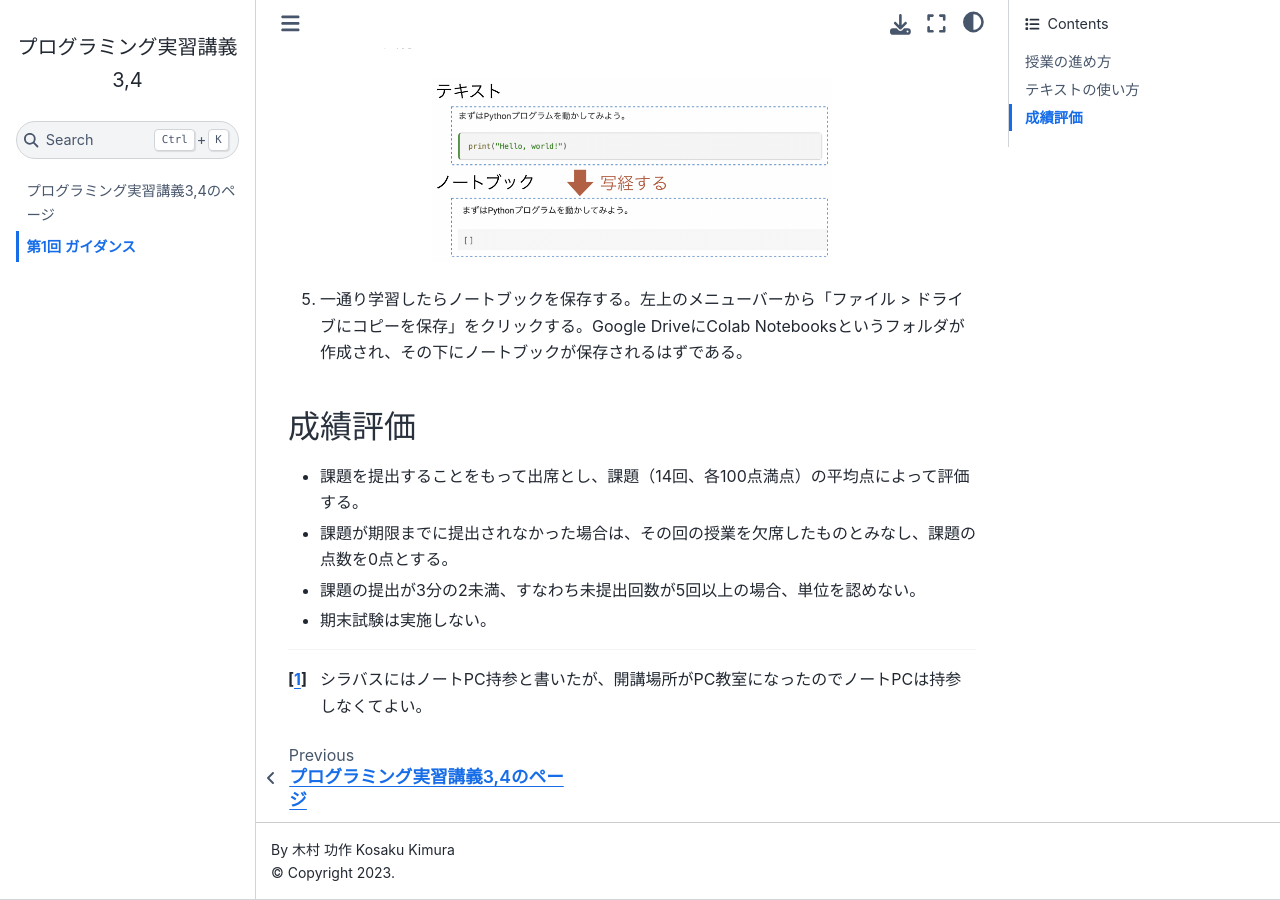
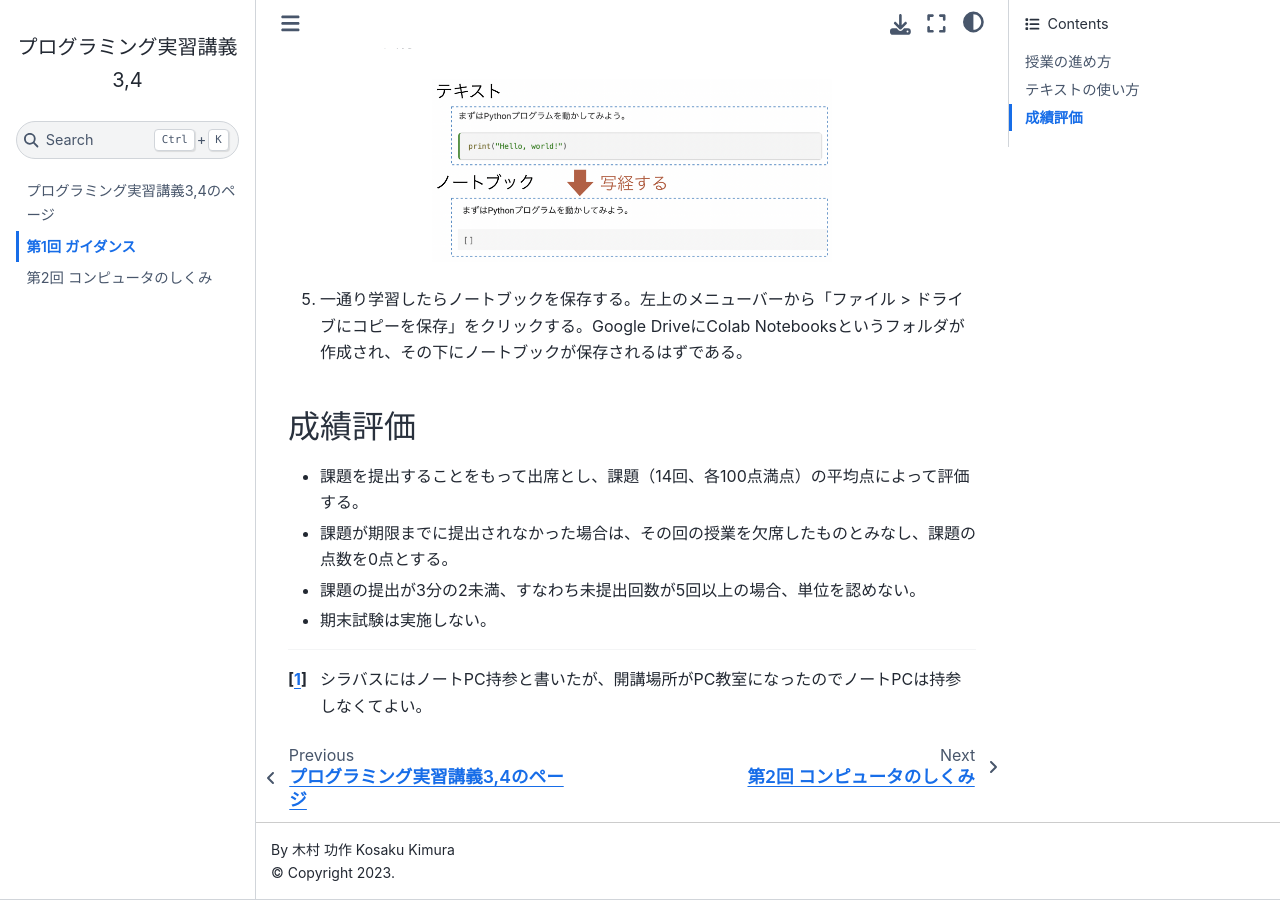
Before and after one commit to kimusaku/begin-python-2023, a Jupyter Book: the page built from lecture01.md, in a window 1280 px wide and 900 px high, scrolled down 1238 px. Built offline with Jupyter Book 1.0.4 settings and Sphinx 7.4.7 and the Sphinx Book theme 1.1.4, drawn with Linux system fonts in a browser that asks for light colours; some of the changed lines change nothing that is shown.

Commit message:
add lecture02
Signed-off-by: Kosaku Kimura <kimura.kosaku@fujitsu.com>

````diff
--- a/_toc.yml
+++ b/_toc.yml
@@ -5,7 +5,7 @@
 root: intro
 chapters:
   - file: lecture01
-# - file: lecture02
+  - file: lecture02
 # - file: lecture03
 # - file: lecture04
 # - file: lecture05
--- /dev/null
+++ b/lecture02.md
@@ -0,0 +1,227 @@
+---
+jupytext:
+  formats: md:myst
+  text_representation:
+    extension: .md
+    format_name: myst
+    format_version: 0.13
+    jupytext_version: 1.11.5
+kernelspec:
+  display_name: Python 3
+  language: python
+  name: python3
+---
+
+# 第2回 コンピュータのしくみ
+
+## この授業で学ぶこと
+
+この授業では、プログラミングを行うにあたり使用している環境がどれほど膨大な抽象化の下に成り立っているかをかいつまんで説明していく。
+
+## 我々が直接見ている光景
+
+この授業を受けている間、皆さんはコンピュータの前に座って、ディスプレイ上のWebブラウザに表示されたこのテキストやGoogle Colabの画面を見て、キーボードやマウスを操作しながらプログラムを書いていくことになる。現在のほとんどのコンピュータの基本的な形は**ノイマン型**のコンピュータアーキテクチャに準ずるものであり、以下の図[^f1]のように
+
+- 入力装置: キーボード、マウス
+- 出力装置: ディスプレイ
+- 記憶装置: メモリ、ディスク
+- CPU
+
+から構成されている。
+
+```{figure} ./pic/Von_Neumann_Architecture.png
+---
+width: 100%
+name: newmann
+---
+ノイマン型コンピュータ
+```
+
+[^f1]: 出典: Wikipedia. https://ja.wikipedia.org/wiki/%E3%83%8E%E3%82%A4%E3%83%9E%E3%83%B3%E5%9E%8B
+
+ここで、入力装置、出力装置については実際に触れるモノがあるため想像しやすいが、記憶装置、CPUの部分がどうなっているかを想像するのは難しいと思う。
+CPUは主にコンピュータの中のあらゆるものを制御したり、数値データをもとに演算をしたりする部分であり、記憶装置はその過程で一時的に情報を記憶しておく部分である。
+記憶装置、CPUは目の前にある筐体（謎の箱？）の中に入っており、基本的なコンピュータの構成としては目の前に見えるものだけで完結している。
+しかし、WebブラウザでGoogle Colab等を使ってプログラムを書く上ではこれでは完結しない。
+
+## Google Colabとクラウド
+
+初回の授業でGoogle Colab上のプログラムを実行したとき、最初のセットアップの時間を除けば一瞬で答えが返ってきたと思う。
+ところで、この計算を行った実体は何であるかご存知だろうか。
+一見するとGoogle Colabを表示しているWebブラウザもしくは目の前のコンピュータが計算を実行しているように見えたかもしれない。
+しかし実はそうではない。
+
+正解はGoogle Colab上で ``!curl ipinfo.io`` というコマンドを実行することで確かめることができる。
+このコマンドは、コンピュータの位置情報を返してくれる。
+私の環境では、次のような結果が返ってきた。
+
+```{code-cell}
+:tags: [remove-output]
+    {
+     "ip": "34.125.107.162",
+     "hostname": "162.107.125.34.bc.googleusercontent.com",
+     "city": "Las Vegas",
+     "region": "Nevada",
+     "country": "US",
+     "loc": "36.1750,-115.1372",
+     "org": "AS396982 Google LLC",
+     "postal": "89111",
+     "timezone": "America/Los_Angeles",
+     "readme": "https://ipinfo.io/missingauth"
+    }
+```
+
+このうち ``ip`` の横の番号 ``34.125.107.162`` は、**IPアドレス**というインターネット上での住所を表す。
+IPアドレスの番号は、通信を行う全世界のネットワークで一意となるように決められており、電話番号のようなものだと思ってよい（あなたのPC、スマホ、ゲーム機などもインターネット接続時にはIPアドレスが定められている）。
+さらに上記の結果からは、IPアドレスに紐づいた地理情報なども確認することができる。
+countryにはアメリカ、regionにはネバダ、cityにはラスベガスと書かれている。
+実は計算を行った実体は、Google社の所有するアメリカのデータセンターのコンピュータ（[写真](https://www.google.com/about/datacenters/gallery/)）だったのである！
+
+つまり、一瞬の間にプログラムの情報を乗せた光信号（一部のケーブルでは電気信号）が日本のあなたのPCを出発し、太平洋の海底に張り巡らされた**海底ケーブル**を伝わって、アメリカのとあるコンピュータに到達し、そして実行結果を乗せて帰ってきたということである。
+
+Google Colabのように利用者の必要とするコンピュータ資源を、必要なときに必要な量提供する仕組みのことを**クラウド**と呼ぶ。
+私たちが検索したり、SNSや動画配信サイト、ECサイト、オンラインゲームを利用したりするとき、実は多くの場合に裏ではクラウドを利用しており、上で見たような世界規模の通信が行われている。
+クラウドは私たちの社会・経済を支える重要なインフラとなりつつあり、皆さんも概要は知っておいてほしいので少し説明を加える。
+
+まず、インターネットなどのネットワークを通じて何かしらのリクエストを受け、それに応じてサービスを提供するコンピュータのことを**サーバー**という。リクエストを送る側のコンピュータを**クライアント**
+従来、サーバーと言えば対応する1台のコンピュータが存在し、各社がWebサービスを展開するには、それを自前に用意してインターネットに公開するか他社からレンタルする必要があった。
+レンタルサーバーの場合は1台のサーバーを複数ユーザーで利用するのが一般的だが、あくまで1つの大きな環境を共用で使うという形式である。
+一方、クラウドが行っていることは、 1台の物理的なコンピュータに複数の独立した**仮想的**なサーバーを作り、そのうち1つを1ユーザーに貸し出すということである。
+利用者の視点に立つと、物理的な単位・実体を気にすることなく、必要なときに必要なサイズのサーバーを借りることができる。
+またクラウドプロバイダーの視点に立つと、大勢の利用者にコンピュータ資源をうまく配分してコンピュータの稼働率を100%に近づけることで、利益の最大化を図ることができる。
+つまりクラウドとは、コンピュータの物理的な実体を抽象化し、自在にコンピュータ資源を配分できるようにすることで、ユーザーの利便性・資源の効率性を高めた技術と言うことができる。
+
+このようにどこかの国のどこかのデータセンターの中のコンピュータを、日常的に意識することなく利用しているというのが、現在の私たちとコンピュータの関係の一例である。
+
+## 実際に何が起きているのか
+
+Google Colabのコードセルに `1+1` を入力したときに `2` が表示されるまでの間におよそ何が起きているのかを説明していく。なおここに書いている内容は雰囲気を理解いただくために講師が想像で記述したものであり、実際は大きく異なる可能性があることに留意いただきたい。
+
+### アプリケーションレベルの話
+
+目の前に見えているGoogle Colabの画面は手元のコンピュータのWebブラウザ上でクライアントとして動作しているプログラムのようなものである。
+このプログラムがキーボードやマウスから画面の操作を受け付け、Google Colabに操作をリクエストしたり画面を描き直したりする。
+キーボードから `1+1`という入力を受け付け、キーボードやマウスの操作により画面から実行操作がなされた時にGoogle Colabに実行リクエストが送られる。
+Google Colabは `1+1` と書かれたコードセルを実行し、 `2`を取得する
+
+### プログラミング言語処理系レベルの話
+
+手元のWebブラウザではGoogle Colabの画面を描画するのに、HTMLエレメントで構成されたHTMLソースによる見た目の定義とJavaScript (ECMAScript)で書かれた振る舞いの記述を用いる。然るべき操作をした時にサーバ側へリクエストを送るような振る舞いもこのレベルで記述されている。
+Google Colab側では、Jupyterやデータサイエンス系のライブラリがインストールされたPython言語処理系が動いており、クライアントから送られた`1+1`という式を解析し、下の図のような抽象構文木を得る。これを評価し `2`を得る。
+
+```{figure} ./pic/ast_1+1.png
+---
+width: 100%
+name: ast
+---
+1+1の抽象構文木
+```
+
+### 計算機回路レベルの話
+
+`1+1`の演算はCPUによって行われる。CPUは膨大な数の半導体素子によって構成された巨大な計算機回路である。
+実際はもっと想像も及ばないほど複雑であるが、単純化のためにここでは `1+1`という足し算を計算する回路についてだけ考える。
+このような回路は、論理演算を実現するAND, OR, NOT, XOR, NAND, NOR等の回路の組合せで構成される。
+この回路のA=1,B=1が入力され、計算結果S=0,C=1が出力される（10進数の2は2進数で10であり、ここでは2進数で計算するため、桁上がりが発生する）
+
+```{figure} ./pic/halfadder.png
+---
+width: 100%
+name: halfadder
+---
+半加算器
+```
+
+#### 2進数による情報の表現
+
+まずコンピュータ上のすべての情報・処理は、細かい要素に分解していけば、必ず0または1の数字の並び・操作にまで還元することができる。
+例えば、私たちが普段スマホやパソコンで目にする画像や音楽、動画、文字、数字もすべて、大量の1/0の並びとして表現されている。
+
+その基本となるのが数字の1/0での表現である。
+1/0で表現された数字のことを**2進数**（**バイナリ**）という。2進数では2の累乗（2, 4, 8, ...）ごとに桁が増える。
+一方、私たちが普段使い慣れている数字は10進数である。これは10の累乗（10, 100, 1000, ...）ごとに桁が増える記法であった。
+0から10までの数字について、対応する2進数の表記は以下のとおりである。
+
+| 10進数 | 2進数 |
+| ------ | ------ |
+|  0 | 0 |
+|  1 | 1 |
+|  2 | 10 |
+|  3 | 11 |
+|  4 | 100 |
+|  5 | 101 |
+|  6 | 110 |
+|  7 | 111 |
+|  8 | 1000 |
+|  9 | 1001 |
+|  10 | 1010 |
+
+2進数の桁の重みは右から順に1, 2, 4, 8なので、例えば2進数の1001は $8\times1 + 4\times0 + 2\times0 + 1\times1 = 9$ より10進数の9に対応する。
+3桁の2進数で0〜7までの8種類の数字を表現できていることに注目しよう。
+$n$ 桁の2進数で $2^n$ 種類の数字を表現できるという点は重要である。
+$2^n$ は先ほど出てきた指数的な関係を表している。
+したがって、少ない桁数で想像以上に多くのことを表現することができる。
+
+なおコンピュータの世界では、2進数における1桁分を**ビット**、8桁分を**バイト**という。
+よく出てくる単位なので覚えておこう。
+
+```{tip}
+   $2^n$ の増加速度がいかにすごいかがわかる例として「紙を30回折ったら」というのがある。
+   紙の厚さを0.1mmとして30回折ると、$0.1\times 2^{30} {\rm mm}\simeq 10^8 ~{\rm mm} = 100 ~{\rm km}$
+   よりその厚さはなんと100km近くになる。これは地表から宇宙に到達する厚みである！
+   そう聞くと実際に試してみたくなるかもしれないが、現実には30回折る前に紙は破損してしまうだろう。
+```
+
+次に画像の1/0での表現について紹介する。
+まずフィルムカメラで写真を撮ったときのことを考える。
+このときフィルムカメラが行っていることは、被写体の光を集めて感光用の化学物質が塗られたフィルムに当てることで、光の情報を写しとることである。
+フィルムカメラで撮られた写真は、光の位置や色をそのまま写しとるという意味で**アナログ**（連続的）な画像である。
+
+一方で、スマホやパソコンに表示される画像は、光の位置や色についてとびとびの値で表現された**デジタル**（離散的）な画像である。
+画面の液晶ディスプレイは、**ピクセル**と呼ばれる小さな点が格子状に並べられてできており、虫眼鏡などで画面を拡大すれば1つ1つのピクセルを確認することができる。
+また色についても、赤、緑、青の光の3原色に分解した上で、それぞれの度合いを基本的には0〜255の256段階の値で表現し、それに応じて各ピクセルが発光する。
+
+赤、緑、青の各色の度合いについて256段階の数値で表現しているのは、まさに内部で2進数が使われていることの証左である。
+というのも $2^{8} = 256$ であり、ちょうど1バイトの2進数を使うと無駄なく表現できる範囲の数だからだ。
+したがって、赤、緑、青の合わせて3バイトで1つの色を表現していることになる（この表現法を**RGB**という）。
+
+したがって例えば $100\times100$ ピクセルの画像であれば $100\times100\times3$ バイトの2進数で表現される。
+単位として**キロバイト**（**KB**）（= 1000バイト）を用いれば、30KBの画像ということである。
+ただし実際には、このように単純な方式で保存していることは少なく、さらに圧縮した形式（jpg、pngなど）で保存されているため、パソコン上で容量を調べるともっと小さい値になる。
+
+ここでは数字と画像を例にとって、データの表現方法を説明した。
+バイナリレベルに立ち返って考えれば、今のコンピュータも昔のコンピュータも扱っているデータは同じである。
+さらに言うと、これらバイナリのデータに対して行える操作も昔から変わっていない。
+どのような計算が行えるかという意味では、コンピュータはすべて（今も昔も、またスマホもパソコンも）同じなのである。
+
+## ソフトウェアのしくみ
+
+プログラムやデータを総称して**ソフトウェア**という。これは、コンピュータの物理的な構成要素を表す**ハードウェア**に対比される言葉である。
+最後にソフトウェアのしくみについて、今後の講義に関係する部分に絞って簡単に解説する。
+
+まず、改めての説明になるが、コンピュータに行わせたい処理の命令のことを**プログラム**と呼ぶ。
+皆さんがこれから学ぶPythonは、プログラムを記述するための**プログラミング言語**の1つであり、プログラミング言語でプログラムを記述したものを**ソースコード**（または**コード**）という。
+私たちが普段パソコンで操作しているブラウザや、ワープロソフト、表計算ソフト、画像編集ソフトなどアプリケーションソフトウェア（略してアプリ）は、全て何かしらのプログラミング言語を使って作られている。
+Pythonを学び続けることで原理的にはこういったソフトウェアも作れるようになる。
+
+コンピュータに行わせたい処理には、しばしばハードウェアの操作が含まれる。
+このときソフトウェアとハードウェアの間に立って、ハードウェアの操作を仲介する役割を持つのが**OS**（**オペレーティングシステム**）である。
+OSはハードウェアの詳細を抽象化により隠して、裸のコンピュータを人間に使いやすい姿に見せる役割を持っている。
+例えば、ハードウェアの基本的な制御は**システムコール**というプログラムとしてOSから提供されており、Pythonでも内部で利用されている。
+キーボードの入力を読み取るという処理一つとっても、OSなしでは相当に複雑な手続きが必要であるが、OSのおかげで単にシステムコールを呼び出すだけで済む。
+
+次に、Pythonプログラムをコンピュータが実行するしくみを解説する。
+プログラムを実行する主体であるプロセッサは、Pythonのソースコードをそのままでは理解することができない。
+プロセッサが直接理解できるプログラムは、 1/0の数字の並びで表される**機械語**である（データだけでなくプログラムも最終的にはバイナリになるのだ！）。
+Pythonでは、以下の流れでソースコードから機械語への変換が行われる。
+Pythonを実行すると、まずソースコードは**バイトコード**という中間データに変換される。
+そしてPythonの**仮想マシン**がバイトコードを解釈して機械語を生成し、プロセッサに渡されて実行される。
+
+機械語はプロセッサと強く結びついた言語であり、同じバイナリでもプロセッサごとに意味合いが変わる。
+一方で、Pythonのソースコードの書き方はプロセッサなどの実行環境に依存していない。
+このようなことが可能になっているのは、Pythonの仮想マシンが環境ごとの違いを吸収してくれているからである。
+つまり、ソースコードやバイトコードは環境に依存しないが、Pythonの仮想マシンは機械語を生成する際、環境に合わせてバイナリを生成しているのである。
+これもまた抽象化の一つであり、これにより私たちはプロセッサなどの環境の違いを意識することなく生産的にプログラムを作成できるほか、ソースコードの別の環境への移植が容易になっている。
+
+ここではソフトウェアのしくみについてその一部分を簡単に解説した。ソフトウェアは様々な側面で抽象化が行われ、特に物理的な詳細をユーザーから隠すように作られている。
+抽象化された論理的なしくみはあまり変わらないからこそ、私たちは知識のアップデートに追われることなくコンピュータの物理的な性能向上の恩恵を受けられるのである。
````
Also changed, not shown: pic/Von_Neumann_Architecture.png (added), pic/ast_1+1.png (added), pic/halfadder.png (added).
